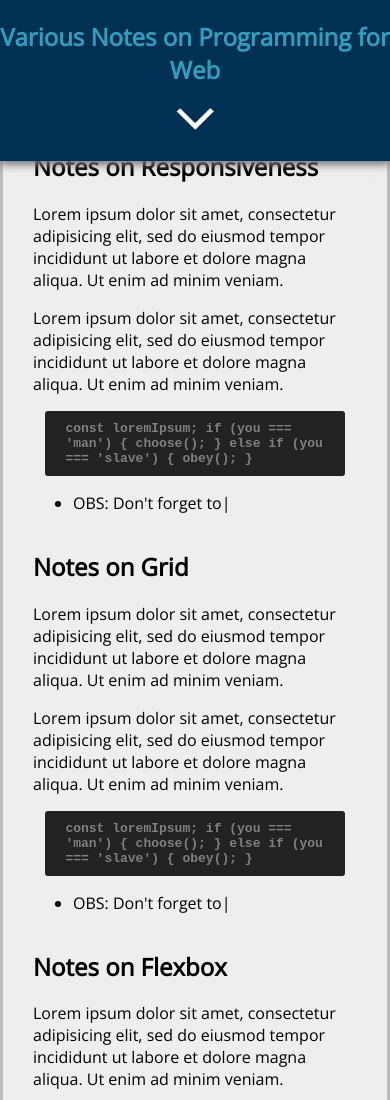
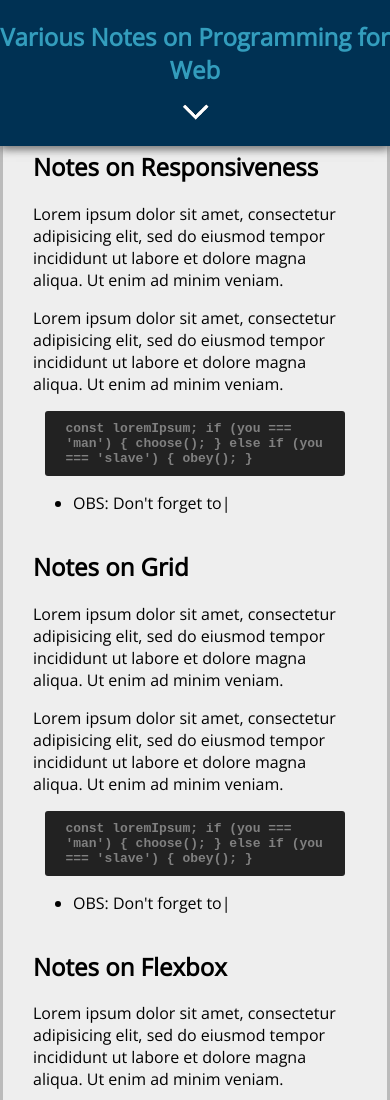
Before and after one commit to pgmagno/tec-doc-page, a plain HTML site: page index.html in a window 390 px wide. Shown: the top 1100 px of the page. Drawn offline with nearby package versions, Linux system fonts and the light colour scheme.

Commit message:
fix padding of anchors in navbar

```diff
--- a/styles.css
+++ b/styles.css
@@ -131,7 +131,7 @@ code {
         margin: auto;
         height: auto;
         box-shadow: -1px 1px 10px #777777, 1px 1px 10px #777777;
-        padding-bottom: 15px;
+        padding: 0 0 15px;
         overflow: hidden;
     }
 
@@ -143,11 +143,11 @@ code {
         margin: auto;
         display: block;
         padding-top: 10px;
-        width: 50px;
+        width: 35px;
         transition: all 0.4s ease-in-out;
     }
 
-    .col1 a {
+    #navbar a {
         margin: auto;
         padding: 0;
         font-size: 24px;
```
